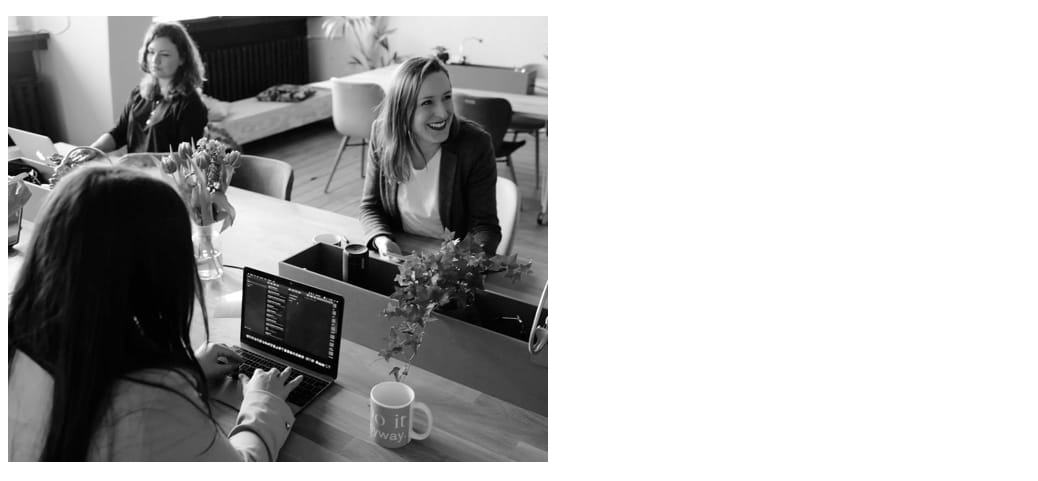
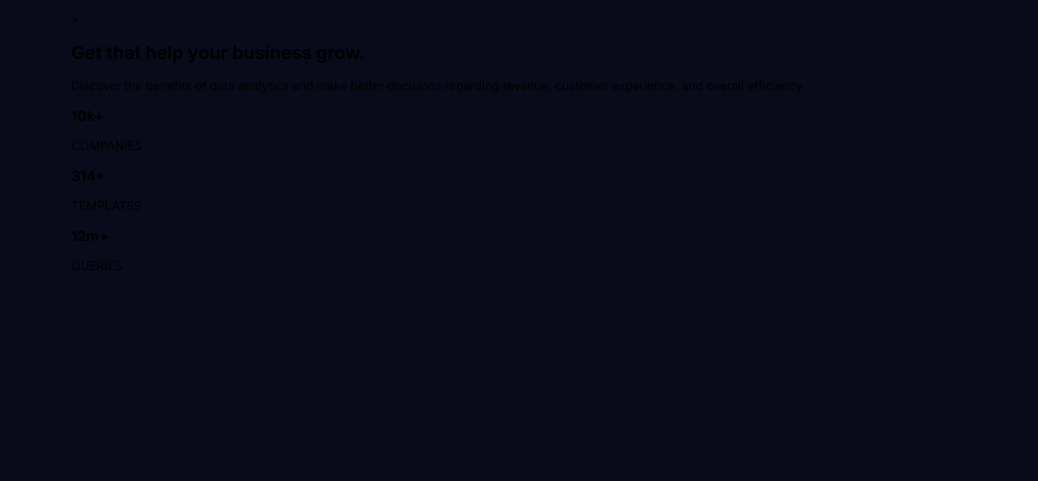
Before and after one commit to Camiloortiz44/Camiloortiz44-stats-preview-card-component-main, a plain HTML site: page index.html in a window 1280 px wide. Shown: the top 481 px of the page, without its empty margins (0-1038 px from the left). Drawn offline with Linux system fonts and the light colour scheme.

Commit message:
update html

```diff
--- a/css/style.css
+++ b/css/style.css
@@ -6,12 +6,32 @@
     --Slightly-transparent-white: hsla(0, 0%, 100%, 0.75);
     --Slightly-transparent-white-dos: hsla(0, 0%, 100%, 0.6);
 }
-
+html{
+    box-sizing: border-box;
+}
 body{
+    background: var(--Very-dark-blue);
     font-family: 'Inter', sans-serif;
+    font-size: 12px;
     /* font-family: 'Lexend Deca', sans-serif;*/
 }
 
 .container {
     margin: 1em auto;
+    width: 90%;
 }
+/*
+.card-header{
+    background: var(--Dark-desaturated-blue);
+    border-radius: 1em;
+    overflow: hidden;
+}
+.image{
+    background-image: url('../images/image-header-mobile.jpg');
+    background-color: var(--Soft-violet);
+    background-blend-mode: multiply;
+    background-repeat: no-repeat;
+    background-position: center ;
+    background-size: cover;
+    height: 400px;
+}
--- a/index.html
+++ b/index.html
@@ -11,14 +11,14 @@
   <title>Frontend Mentor | Stats preview card component</title>
 </head>
 <body>
-  <div class="container">
+    <main class="container">
       <div class="card">
-      <div class="image">
-        <img src="images/image-header-desktop.jpg">
-      </div>
-        <div class="card-header">
-          <h1>Get that help your business grow.</h1>
-          <p>Discover the benefits of data analytics and make better decisions regarding revenue, customer experience, and overall efficiency.</p>
+        <article class="cards">
+          <div class="card-image">></div>
+            <div class="card-col-img">
+              <div class="card-body">
+                <h1 class="card_title">Get that help your business grow.</h1>
+                <p class="card-title-text">Discover the benefits of data analytics and make better decisions regarding revenue, customer experience, and overall efficiency.</p>
                 <div class="footer">
                   <div>
                     <h3 class="footer-tittle">10k+</h3>
@@ -36,11 +36,8 @@
               </div>
             </div>
           </div>
-  <!--
-  <div class="attribution">
-    Challenge by <a href="https://www.frontendmentor.io?ref=challenge" target="_blank">Frontend Mentor</a>.
-    Coded by <a href="#">Camilo Ortiz</a>.
+        </article>
       </div>
-  -->
+    </main>
 </body>
 </html>
```
Lines whose indentation alone changed are shown as unchanged.
